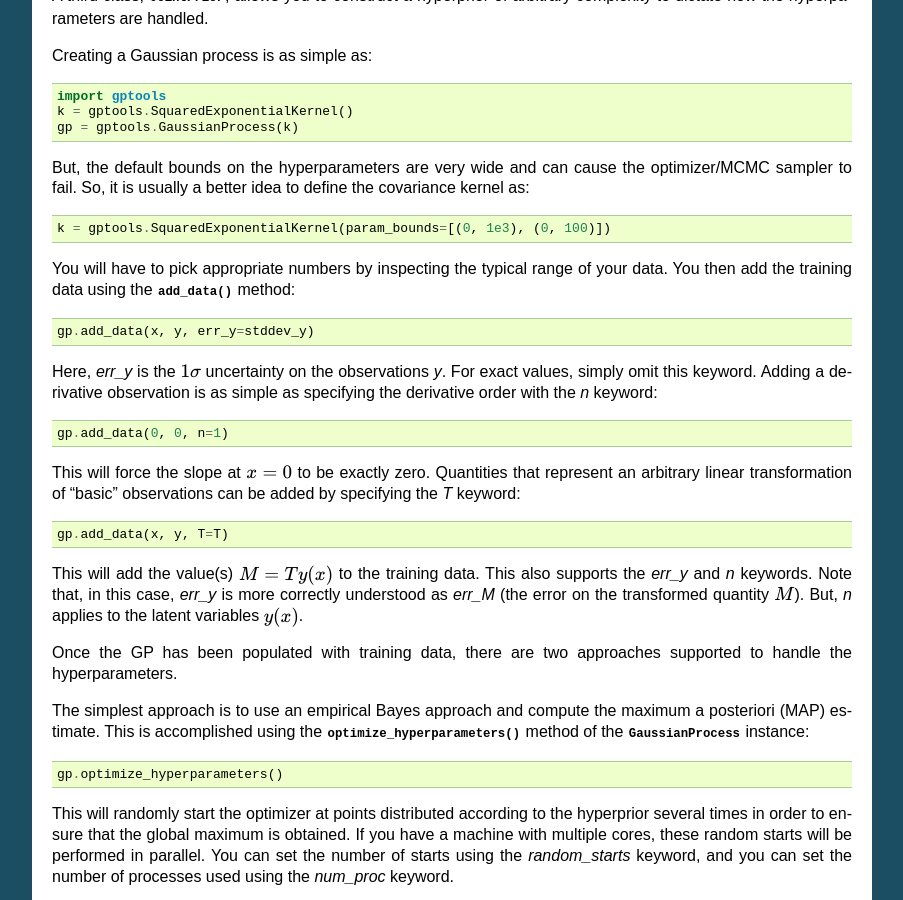
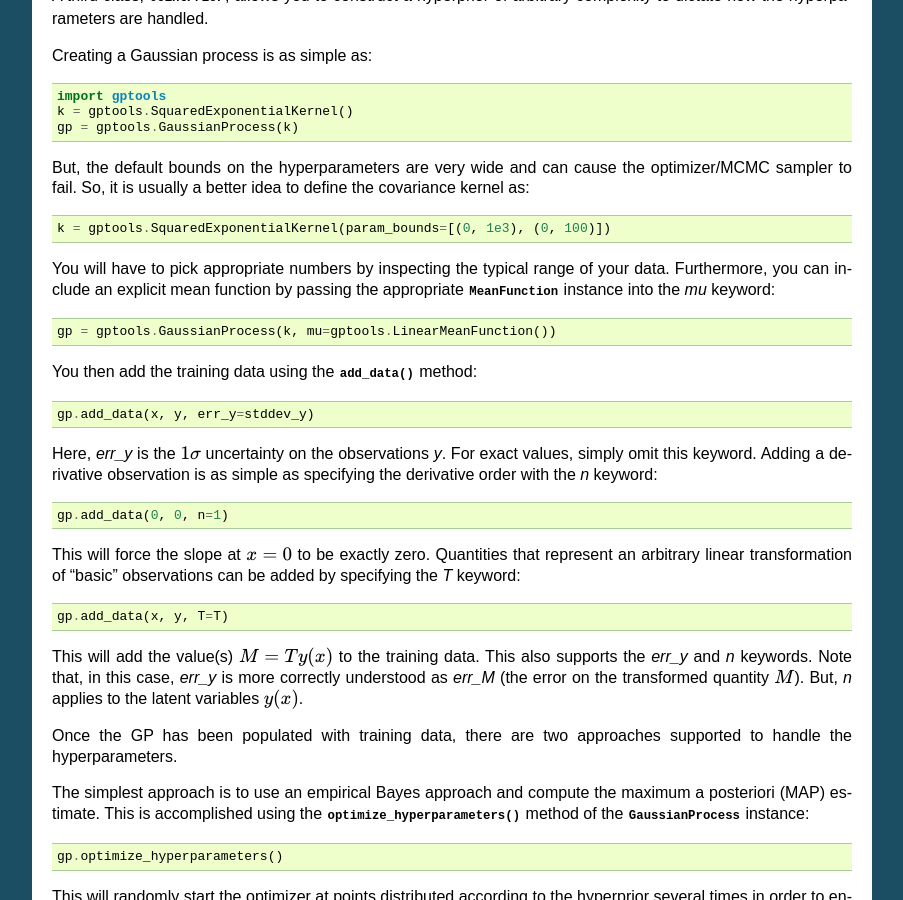
Before and after one commit to markchil/gptools, a Sphinx documentation site: the page built from docs/source/index.rst, in a window 1280 px wide and 900 px high, scrolled down 580 px. Shown: the whole window, without its empty margins (198-1101 px from the left). Built offline with Sphinx 7.4.7, drawn with Linux system fonts in a browser that asks for light colours; formulas are drawn with MathJax 3.

Commit message:
Update doc main page to show mean function.

```diff
--- a/docs/source/index.rst
+++ b/docs/source/index.rst
@@ -36,7 +36,12 @@ But, the default bounds on the hyperparameters are very wide and can cause the o
 
     k = gptools.SquaredExponentialKernel(param_bounds=[(0, 1e3), (0, 100)])
 
-You will have to pick appropriate numbers by inspecting the typical range of your data. You then add the training data using the :py:meth:`~gptools.gaussian_process.GaussianProcess.add_data` method::
+You will have to pick appropriate numbers by inspecting the typical range of your data. Furthermore, you can include an explicit mean function by passing
+the appropriate :py:class:`~gptools.mean.MeanFunction` instance into the `mu` keyword::
+
+    gp = gptools.GaussianProcess(k, mu=gptools.LinearMeanFunction())
+
+You then add the training data using the :py:meth:`~gptools.gaussian_process.GaussianProcess.add_data` method::
 
     gp.add_data(x, y, err_y=stddev_y)
 
```
